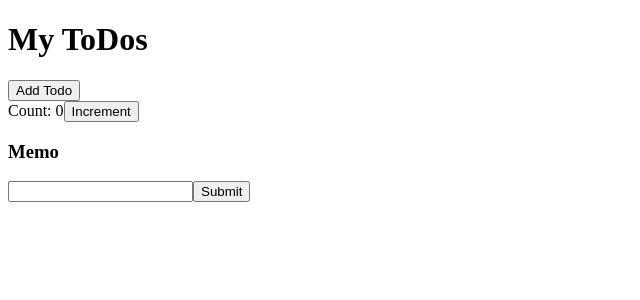
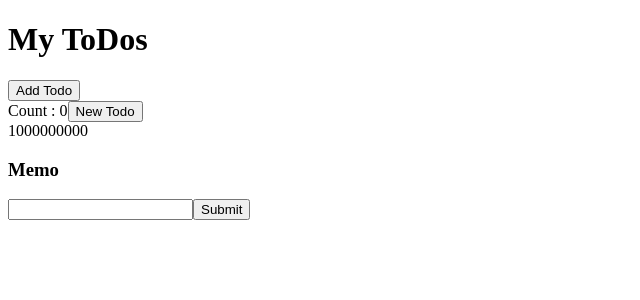
Before and after one commit to acciojob/react-memo-dhusakshata, a React app: page / in a window 1280 px wide. Shown: the top 300 px of the page, without its empty margins (0-640 px from the left). Built offline with nearby package versions, Linux system fonts and the light colour scheme.

Commit message:
memo again

```diff
--- a/src/components/Counter.js
+++ b/src/components/Counter.js
@@ -1,14 +1,15 @@
 import React, { useState } from "react";
 
-const Counter = () => {
-    const [count, setCount] = useState(0);
+const Counter = () =>{
 
-    return (
-        <div id="incr-cnt">
-            Count: {count}
-            <button id="incr-btn" onClick={() => setCount(count + 1)}>Increment</button>
-        </div>
-    );
-};
+    const[count,setCount] = useState(1000000000);
+
+    return(
+      <div id="incr-cnt">
+      Count : 0<button id="incr-btn" onClick={()=>(setCount(count+1))}>New Todo</button>
+      <div id="calc">{count}</div>
+     </div>
+    )
+}
 
 export default Counter;
--- a/src/components/Memo.js
+++ b/src/components/Memo.js
@@ -1,28 +1,35 @@
 import React, { useState } from "react";
 
-const Memo = () => {
-    const [text, setText] = useState("");
-    const [memo, setMemo] = useState([]);
+const Memo = () =>{
+    const[text,setText] = useState("");
+    const[memo,setMemo] = useState([]);
 
-    function submitMemo() {
-        if (text.length > 0) {
-            setMemo([...memo, text]);
+   function submitMemo(){
+    if(text.length>5)
+    {
+        setMemo([...memo,text]);
         setText("");
     }
+    else{
+        setText("");
     }
 
-    return (
+   }
+
+    return(
        <div>
            <h3>Memo</h3>
-            <input id="skill-input" onChange={e => setText(e.target.value)} value={text} />
+           <input id="skill-input" onChange={e=>setText(e.target.value)} value={text} />
            <button id="skill-btn" onClick={submitMemo}>Submit</button>
            <ul>
-                {memo.map((ele, index) => (
-                    <li key={`item-${index}`}>{ele}</li>
-                ))}
+            {
+                memo.map((ele)=>(
+                    <li id={`item-jumbotron`}>{ele}</li>
+                ))
+            }
            </ul>
        </div>
-    );
-};
+    )
+}
 
 export default Memo;
--- a/src/components/Todo.js
+++ b/src/components/Todo.js
@@ -1,21 +1,21 @@
 import React, { useState } from "react";
 
-const ToDo = () => {
-    const [todo, setTodo] = useState([]);
+const ToDo = () =>{
+    const[todo,setTodo] = useState([]);
 
-    return (
-        <div>
-            <h1>My ToDos</h1>
-            <ul>
-                {todo.map((ele, idx) => (
-                    <li key={`todo-${idx}`}>{ele}</li>
-                ))}
-            </ul>
-            <button id="add-todo-btn" onClick={() => setTodo([...todo, "New Todo"])}>
-                Add Todo
-            </button>
-        </div>
-    );
-};
+    return(
+       <div>
+           <h1>My ToDos</h1>
+           <ul>
+            {
+                todo.map((ele,idx)=>(
+                    <li id={`todo-${idx}`}>{ele}</li>
+                ))
+            }
+           </ul>
+           <button id="add-todo-btn" onClick={()=>setTodo([...todo,"New Todo"])}>Add Todo</button>
+       </div>
+    )
+}
 
 export default ToDo;
```
Also changed, not shown: src/components/App.js (+9 -9 lines). Lines whose indentation alone changed are shown as unchanged.
